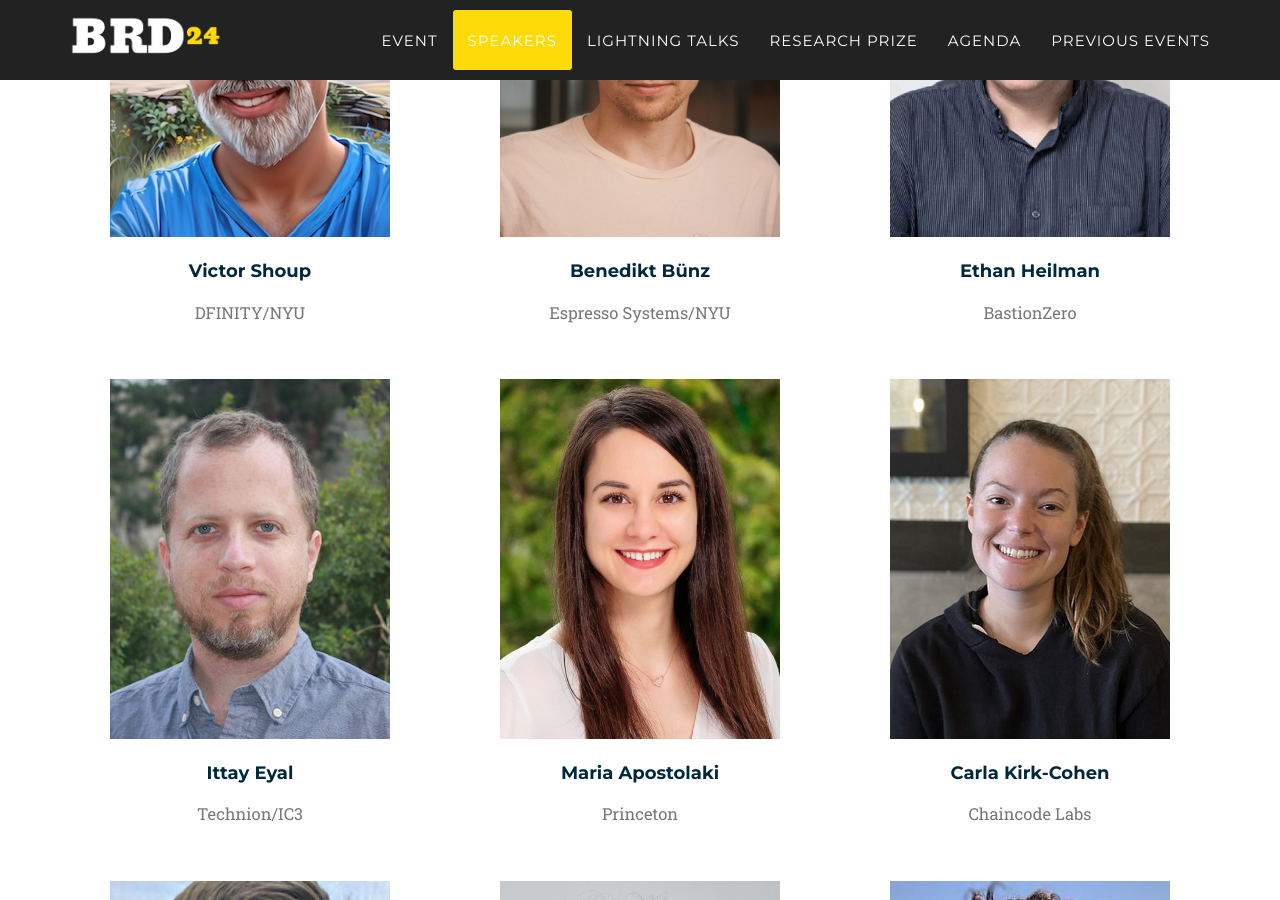
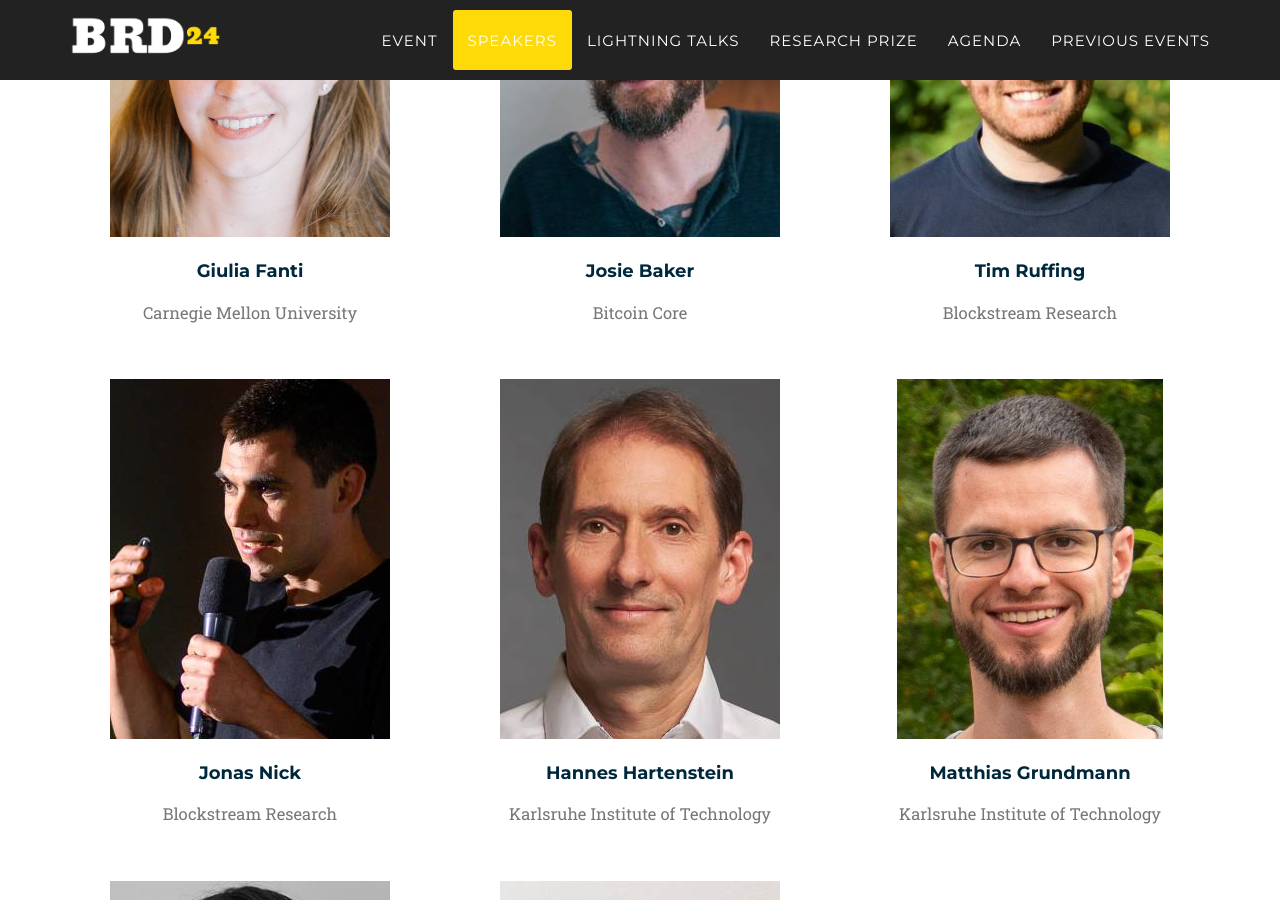
Before and after one commit to chaincodelabs/brd-website, a Jekyll site: the page built from index.html, in a window 1280 px wide and 900 px high, scrolled down 2435 px. Built offline with Jekyll 4.4.1, drawn with Linux system fonts in a browser that asks for light colours; some web fonts are replaced; some of the changed lines change nothing that is shown; some of the changed text lies outside the part shown.

Commit message:
UPDATE-ME: Adds 2024 speakers

```diff
--- a/_data/speakers.yml
+++ b/_data/speakers.yml
@@ -1,73 +1,71 @@
-- title: Victor Shoup
-  name: vshoup
-  subtitle: DFINITY/NYU
-  img: vshoup.jpg
-  thumbnail: vshoup.jpg
-  bio: "Victor is a computer scientist and mathematician working in the areas of cryptography and computer algebra. He is currently a Principal Researcher at DFINITY and Professor Emeritus of Computer Science at NYU. His previous roles include: Visiting Research Scientist, IBM TJ Watson Research Center; Research Scientist, IBM Research, Zurich; and Research Scientist, Bellcore"
-  topic: Fast batched asynchronous distributed key generation
+- name: Giulia Fanti
+  id: gfanti
+  affiliation: Carnegie Mellon University
+  img: gfanti.jpg
+  bio: Giulia Fanti is an Assistant Professor of Electrical and Computer Engineering at Carnegie Mellon University. Her research interests span the security, privacy, and efficiency of distributed systems. She is a two-time fellow of the World Economic Forum’s Global Future Council on Cybersecurity and a member of NIST’s Information Security and Privacy Advisory Board. Her work has been recognized with several awards, including best paper awards, a Sloan Fellowship, an Intel Rising Star Faculty Award, and an ACM SIGMETRICS Rising Star Award. She obtained her Ph.D. in EECS from U.C. Berkeley and her B.S. in ECE from Olin College of Engineering
+  topic: Strategic Latency Reduction in Blockchain Peer-to-Peer Networks
+  abstract: Most permissionless blockchain networks run on peer-to-peer (P2P) networks, which offer flexibility and decentralization at the expense of performance (e.g., network latency). Historically, this tradeoff has not been a bottleneck for most blockchains. However, an emerging host of blockchain-based applications (e.g., decentralized finance) are increasingly sensitive to latency; users who can reduce their network latency relative to other users can accrue (sometimes significant) financial gains. In this work, we initiate the study of strategic latency reduction in blockchain P2P networks. We first define two classes of latency that are of interest in blockchain applications. We then show empirically that a strategic agent who controls only their local peering decisions can manipulate both types of latency, achieving 60% of the global latency gains provided by the centralized, paid service bloXroute, or, in targeted scenarios, comparable gains. Finally, we show that our results are not due to the poor design of existing P2P networks. Under a simple network model, we theoretically prove that an adversary can always manipulate the P2P network’s latency to their advantage, provided the network experiences sufficient peer churn and transaction activity
 
-- title: Benedikt Bünz
-  name: bbunz
-  subtitle: Espresso Systems/NYU
-  img: bbunz.jpg
-  thumbnail: bbunz.jpg
-  description: Benedikt is an assistant professor at the NYU Courant Institute. He works on applied cryptography with a special focus on Blockchains. His research includes several innovations that have been relevant or applied to Bitcoin, including Bulletproofs (a zero-knowledge proof useful for Confidential Transactions), Flyclient (a protocol for ultra-light PoW clients), and VDFs, a new primitive that is useful for building unbiasable randomness beacons
-  topic: Recent developments in (Bitcoin compatible) zk-SNARKs
+- name: Josie Baker
+  id: jbaker
+  affiliation: Bitcoin Core
+  img: jbaker.jpg
+  bio: Bitcoin Core contributor by day, privacy enthusiast by night. Particularly interested in the overlap of privacy and usability
+  topic: "The devil in the details: combining cryptographic protocols"
+  abstract:
 
-- title: Ethan Heilman
-  name: eheilman
-  subtitle: BastionZero
-  img: eheilman.jpg
-  thumbnail: eheilman.jpg
-  bio: Ethan is CTO and Co-Founder of BastionZero. He has a PhD in Computer Science from Boston University and is the author of over 10 technical papers on cryptocurrency, blockchain, cryptography and network security. He is the inventor of the TumbleBit protocol and has contributed to Bitcoin Core. In his spare time, he enjoys breaking hash functions
-  topic: An Exploration of Bitcoin's P2P Network and its Security
-  abstract: Why is Bitcoin's P2P network important to Bitcoin's security? How might it be attacked and what would be the impact to Bitcoin's security?  This talk will address these questions by describing these attacks, providing a primer on Bitcoin Core's P2P architecture and providing a brief history of how the design of Bitcoin Core has evolved to better address these threats
+- name: Tim Ruffing
+  id: truffing
+  affiliation: Blockstream Research
+  img: truffing.jpg
+  bio:  Tim is an applied cryptographer in the research team of Blockstream, a Bitcoin and blockchain technology company. He obtained his PhD from Saarland University, researching cryptographic aspects of cryptocurrencies. His current research focuses on advanced applications of Schnorr signatures, e.g., multisignatures and threshold signatures. Tim also serves a co-maintainer of libsecp256k1, the cryptographic open-source library used in Bitcoin Core
+  topic: "No More Guesswork: Ready-to-Use Distributed Key Generation for FROST"
+  abstract: Threshold signature schemes such as FROST are gaining considerable attention in Bitcoin. Yet, Distributed Key Generation (DKG), with its heavy requirements on the underlying communication mechanisms such as secure channels and a secure broadcast mechanism, remains the Achilles heel of threshold signatures and holds back their deployment in the real world.
+            <br>
+            In this talk, we will first take a detailed look at the obstacles that implementers and practitioners face in practice. We will foster an understanding of potential pitfalls and attacks, in particular those that can arise from the (mis)use of reliable broadcast protocols. We will then provide recommendations and guidelines on how to avoid these pitfalls and implement broadcast securely in practice. A key technical ingredient in our recommendations is a simple extension of the Goldwasser-Bellare echo broadcast protocol, which we have not seen proposed in the context of DKG so far.
+            <br>
+            With these learnings in mind, we present ChillDKG, a DKG protocol that fully incorporates minimal but sufficient implementations of secure channels and reliable broadcast, and thereby hides this complexity from engineers entirely. The protocol addresses further practical problems by eliminating the need for fresh randomness per threshold setup and offering a practical solution for backups. To facilitate real-world adoption of ChillDKG, we have been working on a publicly available specification that aims to be comprehensive and easy to use
 
-- title: Ittay Eyal
-  name: ieyal
-  subtitle: Technion/IC3
-  img: ieyal.jpg
-  thumbnail: ieyal.jpg
-  bio: Ittay is an Associate Professor in the Electrical and Computer Engineering Faculty at the Technion and an Associate Director at the Initiative for Cryptocurrencies and Contracts (IC3). Eyal completed his PhD at the Technion, followed by a postdoctoral fellowship at Cornell University. He was awarded a 2018 Alon Fellowship and a 2022 Krill Prize. His research focuses on performance and security in decentralized systems
-  topic: Authentication
-  abstract: Client-side security is both more challenging and more critical in decentralized systems, as there is no trusted party that can replace lost credentials or revert token theft. Despite its significance, the design of authentication mechanisms—referred to as "wallets" in this context—remains an open question. We define the authentication problem, establish bounds and optimal mechanisms, and derive concrete improvement proposals for existing wallets and systems
+- name: Jonas Nick
+  id: jnick
+  affiliation: Blockstream Research
+  img: jnick.jpg
+  bio:  Jonas Nick is a researcher in the field of Bitcoin, working as part of Blockstream's research team. He has made contributions to the Bitcoin community through his involvement in co-authoring various Bitcoin Improvement Proposals (BIPs), including the Taproot BIPs. Additionally, Jonas has collaborated on several scientific publications in cryptography, such as MuSig2 and Bulletproofs++ and contributes to the secp256k1 cryptographic library
+  topic: "No More Guesswork: Ready-to-Use Distributed Key Generation for FROST"
+  abstract: Threshold signature schemes such as FROST are gaining considerable attention in Bitcoin. Yet, Distributed Key Generation (DKG), with its heavy requirements on the underlying communication mechanisms such as secure channels and a secure broadcast mechanism, remains the Achilles heel of threshold signatures and holds back their deployment in the real world.
+            <br>
+            In this talk, we will first take a detailed look at the obstacles that implementers and practitioners face in practice. We will foster an understanding of potential pitfalls and attacks, in particular those that can arise from the (mis)use of reliable broadcast protocols. We will then provide recommendations and guidelines on how to avoid these pitfalls and implement broadcast securely in practice. A key technical ingredient in our recommendations is a simple extension of the Goldwasser-Bellare echo broadcast protocol, which we have not seen proposed in the context of DKG so far.
+            <br>
+            With these learnings in mind, we present ChillDKG, a DKG protocol that fully incorporates minimal but sufficient implementations of secure channels and reliable broadcast, and thereby hides this complexity from engineers entirely. The protocol addresses further practical problems by eliminating the need for fresh randomness per threshold setup and offering a practical solution for backups. To facilitate real-world adoption of ChillDKG, we have been working on a publicly available specification that aims to be comprehensive and easy to use
 
-- title: Maria Apostolaki
-  name: mapostolaki
-  subtitle: Princeton
-  img: mapostolaki.jpg
-  thumbnail: mapostolaki.jpg
-  bio: Maria is an Assistant Professor of Electrical and Computer Engineering at Princeton University. Her research spans the fields of networking, security, and blockchain. She has uncovered network routing vulnerabilities on blockchain systems and has worked towards designing mitigation mechanisms. Maria has been named a rising star in Computer Networking and Communications, and she was the recipient of the Google Research Scholar Award, as well as the IETF/IRTF Applied Networking Research Prize. Maria completed her PhD in 2021 at ETH Zurich. After receiving her PhD, she spent a year at Carnegie Mellon University, working as a postdoctoral researcher. Prior to her PhD, she earned her diploma in Electrical and Computer Engineering at the National Technical University of Athens, Greece
-  topic: Network Security for Blockchain networks
+- name: Hannes Hartenstein
+  id: hhartenstein
+  affiliation: Karlsruhe Institute of Technology
+  img: hhartenstein.jpg
+  bio: Hannes Hartenstein is a professor for computer science at Karlsruhe Institute of Technology (KIT) in Karlsruhe, Germany, since 2003. He is heading a research group on decentralized systems and network services at KIT’s Institute of Information Security and Dependability (KASTEL)
+  topic: "From Monitoring Bitcoin to Verifying Lightning: Modeling Aspects of the Bitcoin Universe"
+  abstract: We are monitoring the Bitcoin peer-to-peer network since 2015 and will report on some interesting observations and findings. Over the last years, this longitudinal monitoring study shows that the Bitcoin network is remarkably stable. However, we could also observe singular events that gave unique insights into the network's structure. We discuss what we know and what we do not know about the actual Bitcoin network and the corresponding quality of Bitcoin network models. Furthermore, we examine how to prove Lightning secure by formally modeling payment channels, assess the compatibility of corresponding first and second layer models, and close with some future research directions
 
-- title: Carla Kirk-Cohen
-  name: ckirkcohen
-  subtitle: Chaincode Labs
-  img: ckirkcohen.jpg
-  thumbnail: ckirkcohen.jpg
-  bio: Carla is a software engineer working on the implementation and improvement of the Lightning Network specification at Chaincode Labs. Her current focus is on the specification of mitigation against "channel jamming" denial of service attacks against the lightning network. She previously worked at Lightning Labs, where she worked on reliability improvements to LND and led the Lightning Loop submarine swap team
-  topic: From paper to BOLT
+- name: Matthias Grundmann
+  id: mgrundmann
+  affiliation: Karlsruhe Institute of Technology
+  img: mgrundmann.jpg
+  bio: Matthias Grundmann is a doctoral researcher at KIT. His research focuses on ways to better understand and improve the P2P network layer of Bitcoin as well as evaluating and improving payment channel networks as a second layer for blockchains
+  topic: "From Monitoring Bitcoin to Verifying Lightning: Modeling Aspects of the Bitcoin Universe"
+  abstract: We are monitoring the Bitcoin peer-to-peer network since 2015 and will report on some interesting observations and findings. Over the last years, this longitudinal monitoring study shows that the Bitcoin network is remarkably stable. However, we could also observe singular events that gave unique insights into the network's structure. We discuss what we know and what we do not know about the actual Bitcoin network and the corresponding quality of Bitcoin network models. Furthermore, we examine how to prove Lightning secure by formally modeling payment channels, assess the compatibility of corresponding first and second layer models, and close with some future research directions
 
-- title: Mark Erhardt
-  name: merhardt
-  subtitle: Chaincode Labs
-  img: merhardt.jpg
-  thumbnail: merhardt.jpg
-  bio: Mark enjoys research and development on Bitcoin, especially wallets and UTXO management. He wrote his thesis on Coin Selection, helps organize Bitcoin meetups, and is an avid contributor to Bitcoin Stack Exchange. Previously, Mark tweaked the blockchain footprint of enterprise wallets at BitGo
-  topic: From paper to BIP
+- name: Sarah Meiklejohn
+  id: smeiklejohn
+  affiliation: University College London
+  img: smeiklejohn.jpg
+  bio: Sarah Meiklejohn is a Professor in Cryptography and Security at University College London and a Research Scientist at Google, where she works on security, transparency, and anti-abuse measures
+  topic: De-Anonymization in Bitcoin
+  abstract: There are many heuristics that are used in practice to de-anonymize Bitcoin and other cryptocurrencies, but it is often hard to assess their effectiveness given a lack of ground-truth data.  This talk presents an overview of these heuristics, as well as new research to both improve them and increase our confidence in their results
 
-- title: Martin Zumsande
-  name: mzumsande
-  subtitle: Chaincode Labs
-  img: mzumsande.jpg
-  thumbnail: mzumsande.jpg
-  bio: Martin started contributing to Bitcoin Core in 2019 and switched to full-time in late 2021. His main interest is in the peer-to-peer network of Bitcoin, in particular address relay. Before discovering Bitcoin, he received a PhD in physics and worked as a consultant in the banking industry
-  topic: Bitcoin Core - P2P in practice
-
-- title: Pieter Wuille
-  name: pwuille
-  subtitle: Chaincode Labs
-  img: pwuille.jpg
-  thumbnail: pwuille.jpg
-  bio: Pieter discovered Bitcoin in December 2010 and started contributing code to the project in May 2011. Since then, he has written significant parts of the reference client's code, in particular, to improve performance and code organization. In addition to authoring and co-authoring 16 Bitcoin Improvement Proposals, Pieter contributed to the design of Miniscript, and co-authored papers on MuSig and Bulletproof, and contributed to libraries like libsecp256k1, ctaes, and minisketch. Before Chaincode, Pieter was a co-founder and Core Engineer at Blockstream and worked as a Site Reliability Engineer at Google. Pieter received his Ph.D. in Computer Science at the University of Leuven, where he focused on programming language design. In his free time, Pieter likes climbing and playing board games
-  topic: Cluster Mempool - Fixing Relay of Dependent Transactions
+- name: Matt Corallo
+  id: mcorallo
+  affiliation: Spiral
+  img: mcorallo.jpg
+  bio:
+  topic: Lighting Pathfinding Privacy and Reliability
+  abstract: Lightning pathfinding is critical both for reliability of payments and privacy of participants. This talk will discuss the problem space and current work
--- a/_includes/data/speakers.html
+++ b/_includes/data/speakers.html
@@ -8,28 +8,30 @@
                 </div>
             </div>
             <div class="row">
-                {% for post in site.data.speakers %}
+                {% for speaker in site.data.speakers %}
                 {% assign mod = forloop.index0 | modulo:3 %}
                 {% if mod == 0 and forloop.first == false %}
                 </div>
                 <div class="row">
                 {% endif %}
                 <div class="col-md-4 col-sm-6 speakers-item">
-                    <a href="#{{ post.name }}" class="speakers-link" data-toggle="modal">
+                    <a href="#{{ speaker.id }}" class="speakers-link" data-toggle="modal">
                         <div class="speakers-hover">
                             <div class="speakers-hover-content">
                                 <i class="fa fa-plus fa-3x"></i>
                             </div>
                         </div>
-                        <img src="css/img/speaker/{{ post.thumbnail }}" class="img-responsive img-centered" alt="Picture of {{ post.title }}">
+                        <img src="css/img/speaker/{{ speaker.img }}" class="img-responsive img-centered" alt="Picture of {{ speaker.name }}">
                     </a>
                     <div class="speakers-caption">
-                        <h4>{{ post.title }}</h4>
-                        <p class="text-muted">{{ post.subtitle }}</p>
+                        <h4>{{ speaker.name }}</h4>
+                        <p class="text-muted">{{ speaker.affiliation }}</p>
                     </div>
                 </div>
                 {% endfor %}
                 <!-- Add for &more speakers-->
+                <!-- <div class="col-md-4 col-sm-6 speakers-item">
+                </div> -->
                 <!-- <div class="col-md-4 col-sm-6 speakers-item">
                     <img src="css/img/speaker/more.jpg" class="img-responsive img-centered" alt="more to come">
                 </div> -->
--- a/_includes/data/speakers_info.html
+++ b/_includes/data/speakers_info.html
@@ -1,6 +1,6 @@
 <!-- Speakers Info Section -->
-    {% for post in site.data.speakers %}
-        <div class="portfolio-modal modal fade" id="{{ post.name }}" tabindex="-1" role="dialog" aria-hidden="true">
+    {% for speaker in site.data.speakers %}
+        <div class="portfolio-modal modal fade" id="{{ speaker.id }}" tabindex="-1" role="dialog" aria-hidden="true">
             <div class="modal-content">
                 <div class="close-modal" data-dismiss="modal">
                     <div class="lr">
@@ -12,13 +12,13 @@
                     <div class="row">
                         <div class="col-lg-8 col-lg-offset-2">
                             <div class="modal-body">
-                                <h2>{{ post.title }}</h2>
+                                <h2>{{ speaker.name }}</h2>
                                 <hr class="star-primary">
-                                <img src="css/img/speaker/{{ post.img }}" class="img-responsive img-centered speakers-info" alt="Picture of {{ post.title }}">
+                                <img src="css/img/speaker/{{ speaker.img }}" class="img-responsive img-centered speakers-info" alt="Picture of {{ speaker.name }}">
                                 <h3>Bio</h3>
-                                <p>{{ post.bio }}</p>
-                                <h3>Topic: {{ post.topic }}</h3>
-                                <p>{{ post.abstract }}</p>
+                                <p>{{ speaker.bio }}</p>
+                                <h3>Topic: {{ speaker.topic }}</h3>
+                                <p>{{ speaker.abstract }}</p>
                                 <button type="button" class="btn btn-default" data-dismiss="modal"><i class="fa fa-times"></i> Close</button>
                             </div>
                         </div>
```
Also changed, not shown: css/img/speaker/bbunz.jpg (deleted), css/img/speaker/ckirkcohen.jpg (deleted), css/img/speaker/eheilman.jpg (deleted), css/img/speaker/gfanti.jpg (added), css/img/speaker/hhartenstein.jpg (added), css/img/speaker/ieyal.jpg (deleted), css/img/speaker/jbaker.jpg (added), css/img/speaker/jnick.jpg (added), css/img/speaker/mapostolaki.jpg (deleted), css/img/speaker/mcorallo.jpg (added), css/img/speaker/merhardt.jpg (deleted), css/img/speaker/mgrundmann.jpg (added), css/img/speaker/mzumsande.jpg (deleted), css/img/speaker/pwuille.jpg (deleted), 3 more files.
